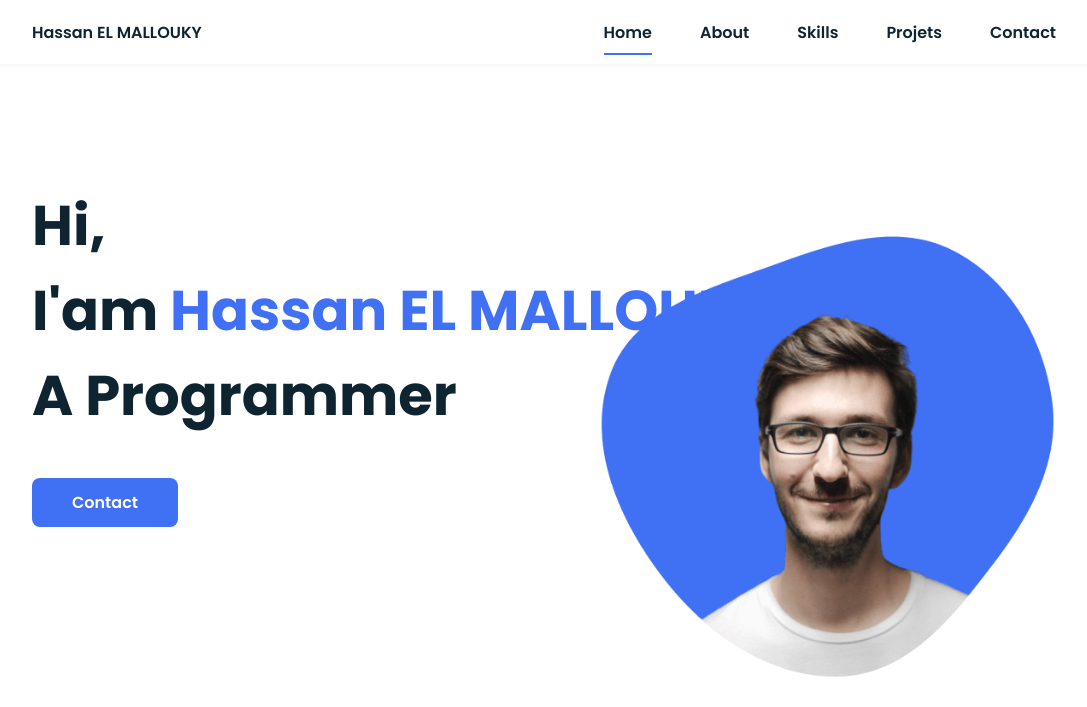
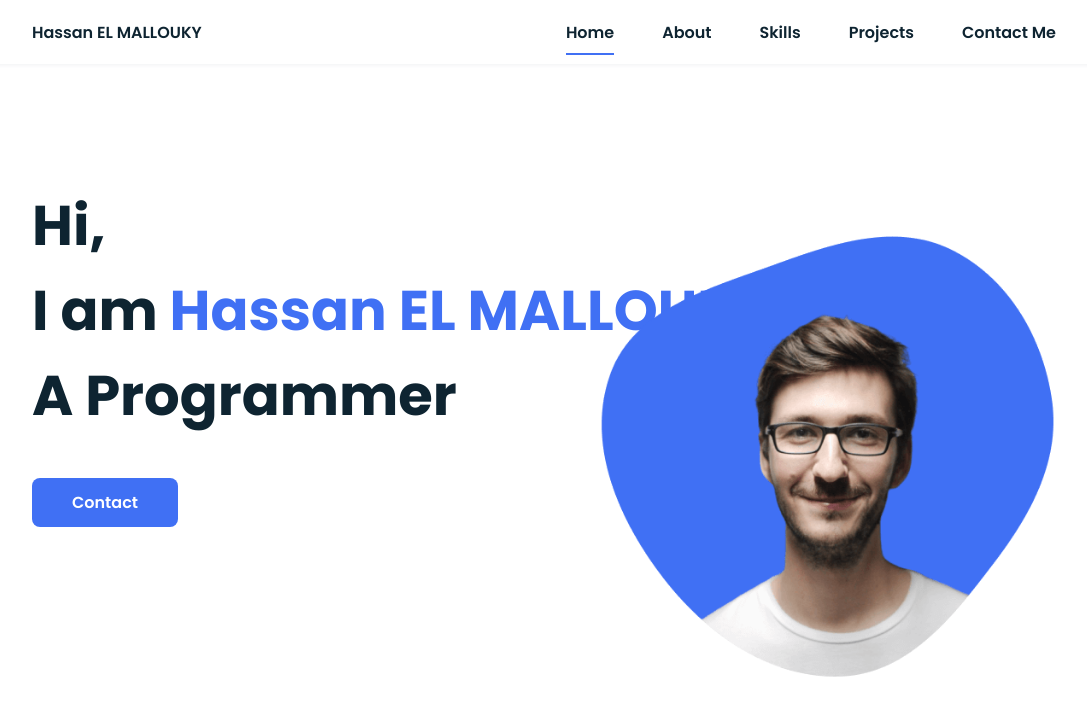
Before and after one commit to HassanEL-programmer/HassanEL-programmer.github.io, a plain HTML site: page index.html in a window 1280 px wide. Shown: the top 707 px of the page, without its empty margins (96-1183 px from the left). Drawn offline with nearby package versions, Linux system fonts and the light colour scheme.

Commit message:
Update index.html

```diff
--- a/index.html
+++ b/index.html
@@ -24,8 +24,8 @@
                         <li class="nav__item"><a href="#home" class="nav__link active">Home</a></li>
                         <li class="nav__item"><a href="#about" class="nav__link">About</a></li>
                         <li class="nav__item"><a href="#skills" class="nav__link">Skills</a></li>
-                        <li class="nav__item"><a href="#projects" class="nav__link">Projets</a></li>
-                        <li class="nav__item"><a href="#contact" class="nav__link">Contact</a></li>
+                        <li class="nav__item"><a href="#projects" class="nav__link">Projects</a></li>
+                        <li class="nav__item"><a href="#contact" class="nav__link">Contact Me</a></li>
                     </ul>
                 </div>
 
@@ -39,7 +39,7 @@
             <!--===== HOME =====-->
             <section class="home bd-grid" id="home">
                 <div class="home__data">
-                    <h1 class="home__title">Hi,<br>I'am <span class="home__title-color">Hassan EL MALLOUKY</span><br>A Programmer</h1>
+                    <h1 class="home__title">Hi,<br>I am <span class="home__title-color">Hassan EL MALLOUKY</span><br>A Programmer</h1>
 
                     <a href="#contact" class="button">Contact</a>
                 </div>
@@ -165,7 +165,7 @@
                         <div class="skills__data">
                             <div class="skills__names">
                                 <i class='bx bxs-paint skills__icon'></i>
-                                <span class="skills__name">relational database{MySQL/Oracle}+ SQL Language</span>
+                                <span class="skills__name">Relational database {MySQL/Oracle} + SQL Language</span>
                             </div>
                             <div class="skills__bar skills__ux">
 
@@ -232,7 +232,7 @@
                 <a href="https://github.com/HassanEL-programmer" class="footer__icon"><i class='bx bxl-github' ></i></a>
 
             </div>
-            <p>&#169; 2020 copyright all right reserved</p>
+            <p>&#169; 2021 copyright all right reserved</p>
         </footer>
 
 
```
